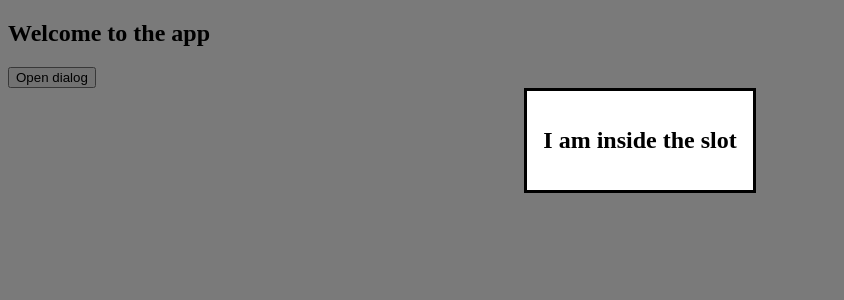
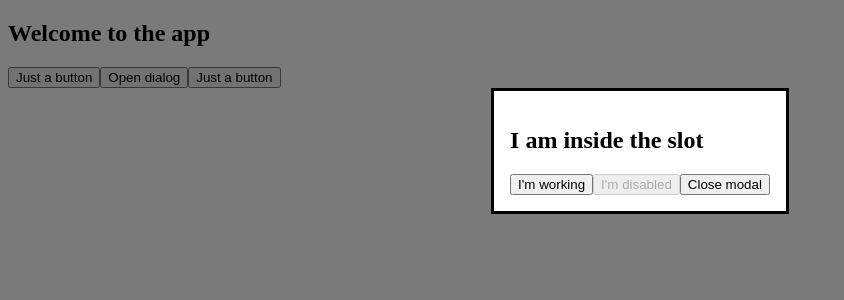
Before and after one commit to Meital-Lazarovich/dialog-proj, a React (Create React App) app: page / in a window 1280 px wide. Both pictures are taken after a click on the button "Open dialog". Shown: the top 300 px of the page, without its empty margins (0-844 px from the left). Built offline with nearby package versions, Linux system fonts and the light colour scheme.

Commit message:
adding aria-hidden to the content DOM

```diff
--- a/src/App.js
+++ b/src/App.js
@@ -5,7 +5,7 @@ import MainContent from './views/MainContent';
 function App() {
   return (
     <div className="App">
-      <MainContent></MainContent>
+      <MainContent />
     </div>
   );
 }
--- a/src/components/DialogBox.js
+++ b/src/components/DialogBox.js
@@ -13,8 +13,11 @@ const DialogBox = (props) => {
     }
 
     useEffect(() => {
+        const contentEls = document.querySelectorAll('body > div:not(#dialogPlaceholder)')
+        contentEls.forEach(el => el.setAttribute('aria-hidden', true))
         document.addEventListener("keydown", handleKeydown);
         return () => {
+            contentEls.forEach(el => el.setAttribute('aria-hidden', false))
             document.removeEventListener("keydown", handleKeydown);
         };
     });
--- a/src/views/MainContent.js
+++ b/src/views/MainContent.js
@@ -15,6 +15,7 @@ class MainContent extends Component {
         return (
             <section className="main-content">
                 <h1>Welcome to the app</h1>
+                <button>Just a button</button>
                 <button onClick={() => this.setDialogIsOpen(true)}>Open dialog</button>
                 {isDialogOpen &&
                     <DialogBox
@@ -22,7 +23,11 @@ class MainContent extends Component {
                         isDialogOpen={isDialogOpen}
                         onClose={() => this.setDialogIsOpen(false)}>
                         <h2>I am inside the slot</h2>
+                        <button>I'm working</button>
+                        <button disabled>I'm disabled</button>
+                        <button onClick={() => this.setDialogIsOpen(false)}>Close modal</button>
                     </DialogBox>}
+                <button>Just a button</button>
             </section >
         )
     }
```
